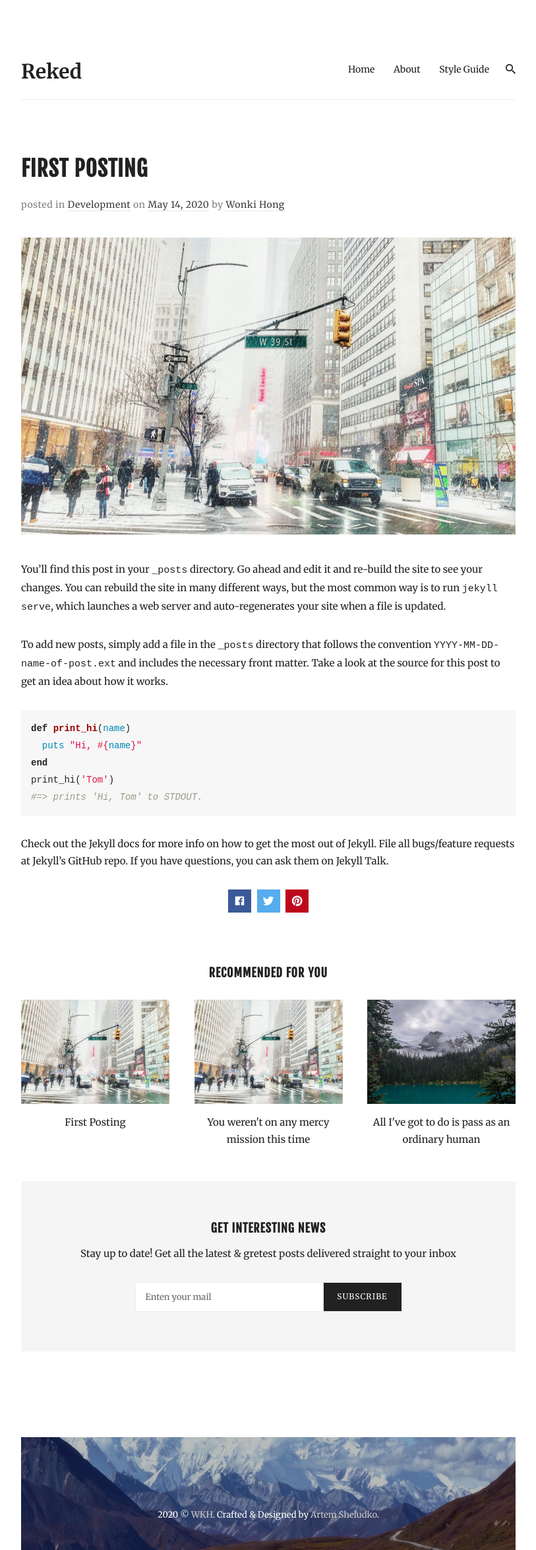
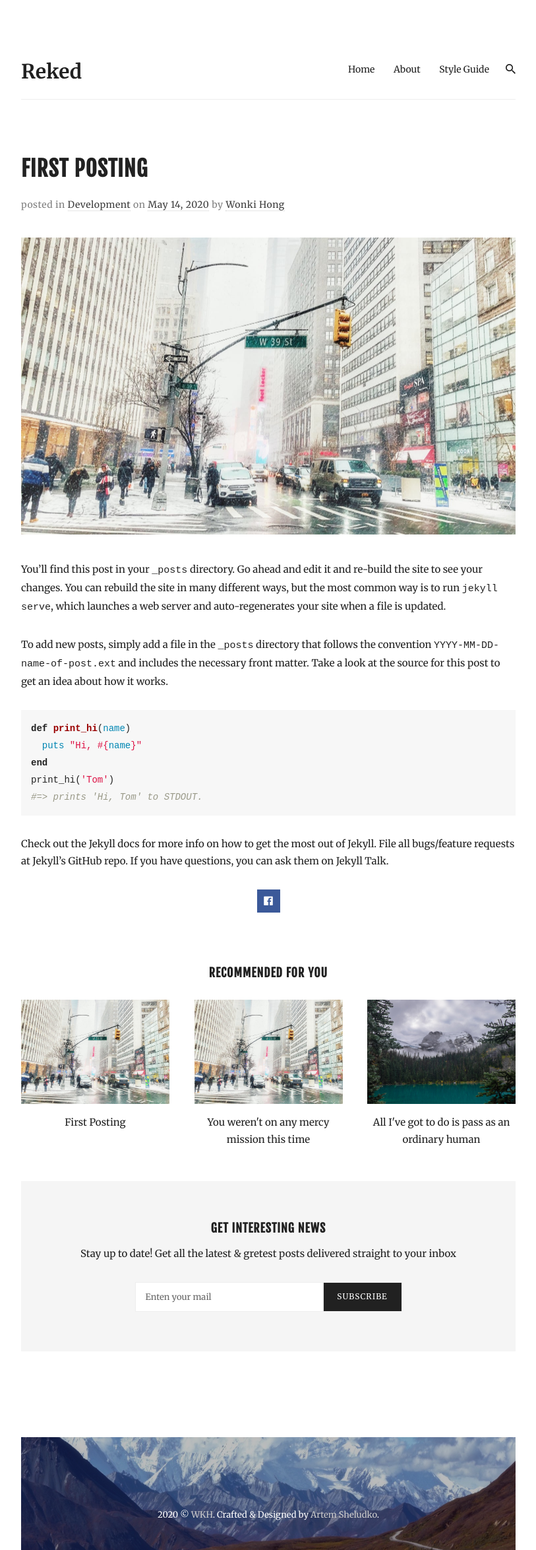
Before and after one commit to captwk5/captwk5.github.io, a Jekyll site: the page built from _posts/2020-05-14-first-posting.md, in a window 1280 px wide. Shown: the whole page at 66% size, without its empty margins (233-1046 px from the left). Built offline with Jekyll 4.4.1, drawn with Linux system fonts in a browser that asks for light colours; nearby versions of some CDN libraries; comment, search, counter and statistics services are not loaded.

```diff
--- a/_config.yml
+++ b/_config.yml
@@ -15,7 +15,6 @@ author:
 # dribbble: https://dribbble.com/ # Add your Dribbble handle
 # instagram: https://instagram.com/ # Add your Instagram handle
 # pinterest: https://pinterest.com/ # Add your Pinterest handle
-github: https://github.com/captwk5 # Add your Pinterest handle
 email: captwk5@gmail.com # Add your Email address
 
 # Hero Section
--- a/_layouts/post.html
+++ b/_layouts/post.html
@@ -53,7 +53,7 @@ layout: default
 								title="Share on Facebook" rel="nofollow"><i class="ion ion-logo-facebook"></i></a>
 						</li>
 
-						<li class="share__item">
+						<!-- <li class="share__item">
 							<a class="share__link share__twitter"
 								href="https://twitter.com/intent/tweet?text={{ page.title | uri_escape }}&url={{ site.url }}{{ site.baseurl }}{{ page.url }}"
 								onclick="window.open(this.href, 'pop-up', 'left=20,top=20,width=500,height=500,toolbar=1,resizable=0'); return false;"
@@ -65,7 +65,7 @@ layout: default
 								href="http://pinterest.com/pin/create/button/?url={{ site.url }}{{ page.url }}&amp;media={{ site.url }}{{ site.baseurl }}/images/{{ page.image }}&amp;description={{ page.title | uri_escape }}"
 								onclick="window.open(this.href, 'pop-up', 'left=20,top=20,width=900,height=500,toolbar=1,resizable=0'); return false;"
 								title="Share on Pinterest" rel="nofollow"><i class="ion ion-logo-pinterest"></i></a>
-						</li>
+						</li> -->
 					</ul>
 				</div>
 
--- a/_posts/2018-05-29-welcome-to-jekyll.md
+++ b/_posts/2020-05-14-first-posting.md
@@ -1,6 +1,6 @@
 ---
 layout: post
-title:  "First Posting"
+title:  First Posting
 date:   2020-05-14
 image:  images/02.jpg
 tags:   [Development]
```
Also changed, not shown: README.md, images/logo.svg, images/wkh.jpg.
